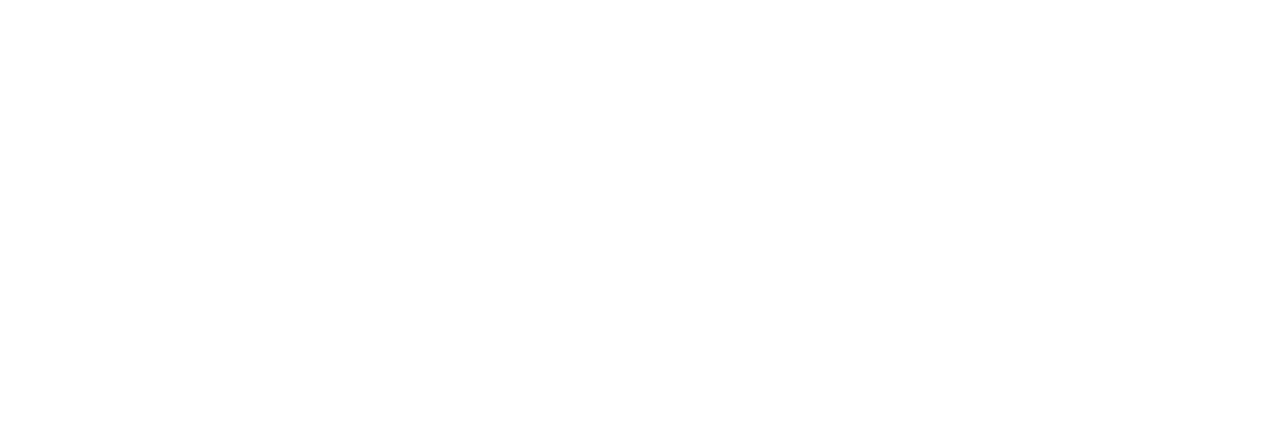
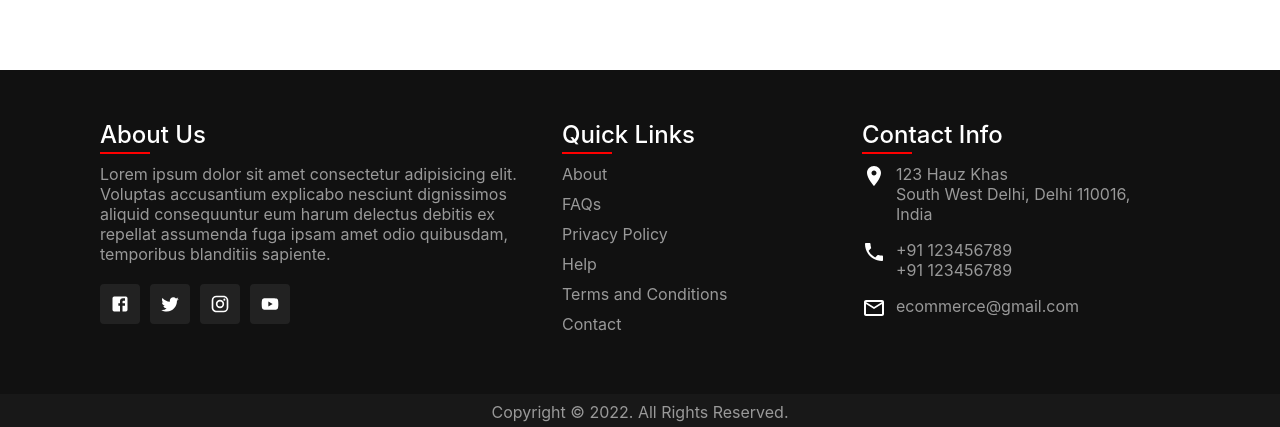
Before and after one commit to jshreyansh87/EcommShop, a React (Create React App) app: page /profile in a window 1280 px wide. Shown: the part 1272-1699 px from the top of the page. Before the commit the page ends 951 px from the top, so only its background shows below. Built offline with nearby package versions, Linux system fonts and the light colour scheme.

Commit message:
Added Footer

```diff
--- a/src/App.css
+++ b/src/App.css
@@ -1,14 +1,15 @@
-*{
+* {
   margin: 0;
   padding: 0;
   box-sizing: border-box;
   /* background: rgb(94, 44, 44); */
-  max-height: 100vh;  /* changes here */
+  max-height: 100vh;
+  /* changes here */
 }
 
 /*  ------------------- NavBar -------------------  */
 
-.Navbar header{
+.Navbar header {
   /* position: sticky; */
   position: fixed;
   top: 0;
@@ -20,20 +21,21 @@
   transition: 0.6s;
   padding: 40px 100px;
   z-index: 1;
-  background: #000;     /* Changes here */
+  background: #000;
+  /* Changes here */
 }
 
-.Navbar header.sticky{
+.Navbar header.sticky {
   padding: 5px 100px;
   background: #fff;
 }
 
 .Navbar header.sticky .logo,
-.Navbar header.sticky ul li a{
+.Navbar header.sticky ul li a {
   color: #000;
 }
 
-.Navbar header .logo{
+.Navbar header .logo {
   position: relative;
   font-weight: 700;
   color: #fff;
@@ -44,20 +46,20 @@
   transition: 0.6s;
 }
 
-.Navbar header ul{
+.Navbar header ul {
   position: relative;
   display: flex;
   justify-content: center;
   align-items: center;
 }
 
-.Navbar header ul li{
+.Navbar header ul li {
   position: relative;
   list-style: none;
   /* transition: 0.6s; */
 }
 
-.Navbar header ul li a{
+.Navbar header ul li a {
   position: relative;
   margin: 0 15px;
   text-decoration: none;
@@ -67,15 +69,16 @@
   transition: 0.6s;
 }
 
-.NavbarToggleMenu{
+.NavbarToggleMenu {
   display: none;
 }
 
 @media (max-width: 991px) {
-  .Navbar header{
+  .Navbar header {
     padding: 20px 40px;
   }
-  .Navbar header ul{
+
+  .Navbar header ul {
     position: fixed;
     top: 0;
     left: 0;
@@ -89,10 +92,12 @@
     align-items: center;
     flex-direction: column;
   }
-  .Navbar header ul.active{
+
+  .Navbar header ul.active {
     display: flex;
   }
-  .Navbar header ul li a{
+
+  .Navbar header ul li a {
     /* position: relative; */
     margin: 0 15px;
     text-decoration: none;
@@ -103,7 +108,8 @@
     /* margin-left: 0; */
 
   }
-  .NavbarToggleMenu{
+
+  .Navbar .NavbarToggleMenu {
     display: flex;
     position: fixed;
     right: 20px;
@@ -112,12 +118,208 @@
     cursor: pointer;
     z-index: 101;
   }
+
+  .Navbar header.sticky .NavbarToggleMenu {
+    color: #000;
+  }
+}
+
+/*  ------------------- Footer -------------------  */
+
+.Footer {
+  display: flex;
+  justify-content: flex-end;
+  align-items: center;
+  flex-direction: column;
+  /* margin-top: 8%; */
+  min-height: 100vh;
+  /* background: #ede7f6; */
+}
+
+.Footer footer {
+  position: relative;
+  width: 100%;
+  height: auto;
+  padding: 50px 100px;
+  background: #111;
+  display: flex;
+  justify-content: space-between;
+  flex-wrap: wrap;
+}
+
+.Footer footer .FooterContainer {
+  display: flex;
+  justify-content: space-between;
+  flex-wrap: wrap;
+  flex-direction: row;
+}
+
+.Footer footer .FooterContainer .FooterSection {
+  margin-right: 30px;
+}
+
+.Footer footer .FooterContainer .FooterSection.AboutUs {
+  width: 40%;
+}
+
+.Footer footer .FooterContainer h2 {
+  position: relative;
+  color: #fff;
+  font-weight: 500;
+  margin-bottom: 15px;
+}
+
+.Footer footer .FooterContainer h2:before {
+  content: '';
+  position: absolute;
+  bottom: -5px;
+  left: 0;
+  width: 50px;
+  height: 2px;
+  background: #f00;
+}
+
+.Footer footer p {
+  color: #999;
+}
+
+.Footer .SocialMedia {
+  margin-top: 20px;
+  display: flex;
+}
+
+.Footer .SocialMedia li {
+  list-style: none;
+}
+
+.Footer .SocialMedia li a {
+  display: inline-flex;
+  width: 40px;
+  height: 40px;
+  background: #222;
+  display: flex;
+  justify-content: center;
+  align-items: center;
+  margin-right: 10px;
+  text-decoration: none;
+  border-radius: 4px;
+}
+
+.Footer .SocialMedia li a:hover {
+  background: #f00;
+}
+
+.Footer .QuickLinks {
+  position: relative;
+  width: 25%;
+}
+
+.Footer .QuickLinks ul li {
+  list-style: none;
+}
+
+.Footer .QuickLinks ul li a {
+  color: #999;
+  text-decoration: none;
+  margin-bottom: 10px;
+  display: inline-block;
+}
+
+.Footer .QuickLinks ul li a:hover {
+  color: #fff;
+}
+
+.Footer .Contact {
+  width: calc(35% - 60px);
+  margin-right: 0 !important;
+}
+
+.Footer .Contact .FooterInfo {
+  position: relative;
+}
+
+.Footer .Contact .FooterInfo li {
+  display: flex;
+  margin-bottom: 16px;
+}
+
+.Footer .Contact .FooterInfo li span:nth-child(1) {
+  color: #fff;
+  font-size: 20px;
+  margin-right: 10px;
+}
+
+.Footer .Contact .FooterInfo li span {
+  color: #999;
+}
+
+.Footer .Contact .FooterInfo li a {
+  color: #999;
+  text-decoration: none;
+}
+
+.Footer .Contact .FooterInfo li a:hover {
+  color: #fff;
+}
+
+.Footer .FooterCopyRight {
+  width: 100%;
+  background: #181818;
+  padding: 8px 100px;
+  text-align: center;
+  color: #999;
+}
+
+@media (max-width: 991px) {
+  .Footer footer {
+    padding: 40px;
+  }
+
+  .Footer footer .FooterContainer {
+    /* display: flex;
+    justify-content: space-between;
+    flex-wrap: wrap; */
+    flex-direction: column;
+  }
+
+  /* .Footer footer .FooterContainer {
+    flex-direction: column;
+  } */
+
+  .Footer footer .FooterContainer .FooterSection {
+    margin-right: 0;
+    margin-bottom: 6px;
+  }
+
+  .Footer footer .FooterContainer .FooterSection.AboutUs {
+    width: 100%;
+  }
+
+  .Footer .QuickLinks {
+    position: relative;
+    width: 100%;
+  }
+
+  .Footer .Contact {
+    width: 100%;
+    margin-right: 0 !important;
+  }
+
+  /* .Footer footer .FooterContainer .FooterSection.FooterSection.AboutUs,
+  .QuickLinks,
+  .Contact {
+    width: 100%;
+  } */
+
+  .Footer .FooterCopyRight {
+    padding: 8px 40px;
+  }
 }
 
 
 /*  ------------------- Silder -------------------  */
 
-.Banner{
+.Banner {
   position: relative;
   margin-top: 8%;
   width: 100%;
--- a/src/App.jsx
+++ b/src/App.jsx
@@ -3,6 +3,7 @@
 import Home from './Components/Home';
 
 import { Routes, Route } from "react-router-dom";
+import Footer from './Components/Assets/Footer';
 
 function App() {
   return (
@@ -18,6 +19,8 @@
         <Route path='cart' element={<Home name="Display Cart" />} />
         <Route path='profile' element={<Home name="Display Profile" />} />
       </Routes>
+
+      <Footer />
     </div>
 
   );
--- /dev/null
+++ b/src/Components/Assets/Footer.jsx
@@ -0,0 +1,71 @@
+import React from 'react'
+import FacebookIcon from '@mui/icons-material/Facebook';
+import TwitterIcon from '@mui/icons-material/Twitter';
+import InstagramIcon from '@mui/icons-material/Instagram';
+import YouTubeIcon from '@mui/icons-material/YouTube';
+import RoomIcon from '@mui/icons-material/Room';
+import PhoneIcon from '@mui/icons-material/Phone';
+import EmailOutlinedIcon from '@mui/icons-material/EmailOutlined';
+
+const Footer = () => {
+    return (
+        <div className='Footer'>
+            <footer>
+                <div className='FooterContainer'>
+
+                    <div className='FooterSection AboutUs'>
+                        <h2>About Us</h2>
+                        <p>Lorem ipsum dolor sit amet consectetur adipisicing elit. Voluptas accusantium explicabo nesciunt dignissimos aliquid consequuntur eum harum delectus debitis ex repellat assumenda fuga ipsam amet odio quibusdam, temporibus blanditiis sapiente.</p>
+                        <ul className='SocialMedia'>
+                            <li> <a href="#"> <FacebookIcon sx={{ color: '#fff', fontSize: '20px' }} /> </a> </li>
+                            <li> <a href="#"> <TwitterIcon sx={{ color: '#fff', fontSize: '20px' }} /> </a> </li>
+                            <li> <a href="#"> <InstagramIcon sx={{ color: '#fff', fontSize: '20px' }} /> </a> </li>
+                            <li> <a href="#"> <YouTubeIcon sx={{ color: '#fff', fontSize: '20px' }} /> </a> </li>
+                        </ul>
+                    </div>
+
+                    <div className='FooterSection QuickLinks'>
+                        <h2>Quick Links</h2>
+                        <ul>
+                            <li> <a href='#'>About</a> </li>
+                            <li> <a href='#'>FAQs</a> </li>
+                            <li> <a href='#'>Privacy Policy</a> </li>
+                            <li> <a href='#'>Help</a> </li>
+                            <li> <a href='#'>Terms and Conditions</a> </li>
+                            <li> <a href='#'>Contact</a> </li>
+                        </ul>
+                    </div>
+
+                    <div className='FooterSection Contact'>
+                        <h2>Contact Info</h2>
+                        <ul className='FooterInfo'>
+                            <li>
+                                <span> <RoomIcon /> </span>
+                                <span>123 Hauz Khas<br />
+                                    South West Delhi, Delhi 110016,<br />India</span>
+                            </li>
+                            <li>
+                                <span> <PhoneIcon /> </span>
+                                <p><a href='tel:911234567890'>+91 123456789</a>
+                                    <br />
+                                    <a href='tel:911234567890'>+91 123456789</a></p>
+                            </li>
+                            <li>
+                                <span> <EmailOutlinedIcon /> </span>
+                                <p><a href='mailto:ecommerce@gmail.com'>ecommerce@gmail.com</a></p>
+                            </li>
+                        </ul>
+                    </div>
+
+                </div>
+            </footer>
+
+            <div className='FooterCopyRight'>
+                <p>Copyright © 2022. All Rights Reserved.</p>
+            </div>
+
+        </div>
+    )
+}
+
+export default Footer
--- a/src/Components/Assets/Navbar.jsx
+++ b/src/Components/Assets/Navbar.jsx
@@ -36,14 +36,14 @@
 
 
                 {/* -------------- Make changes in the search and implement the mobile view as well -------------- */}
-                <FormControl fullWidth sx={{ m: 1, background: '#adacaa', borderRadius: '50px', marginLeft: '7%', width: '50%', border: 'none' }}>
+                {/* <FormControl fullWidth sx={{ m: 1, background: '#adacaa', borderRadius: '50px', marginLeft: '7%', width: '50%', border: 'none' }}>
                     <OutlinedInput
                         id="outlined-adornment-amount"
                         placeholder='Search for products, brands and more'
                         startAdornment={<InputAdornment position="start"> <SearchIcon /> </InputAdornment>}
                         label="Amount"
                     />
-                </FormControl>
+                </FormControl> */}
 
 
                 <div className='NavbarToggleMenu'><MenuIcon fontSize="large" onClick={handleToggleMenu} /></div>
```
